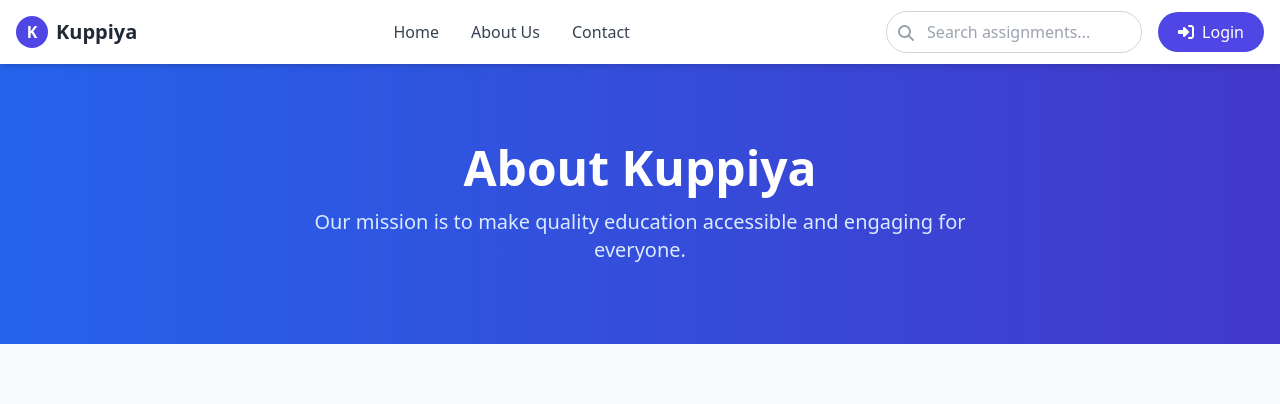
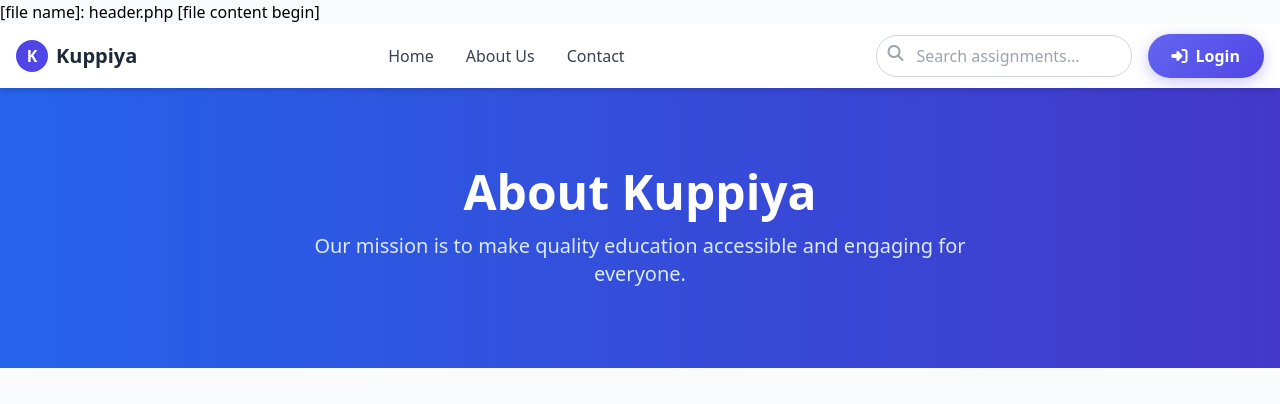
Before and after one commit to Dtharinda/Kuppiya, a PHP site: page /pages/about.php in a window 1280 px wide. Shown: the top 404 px of the page. Run offline with PHP 8.4, Linux system fonts and the light colour scheme; some libraries are stand-ins or nearby versions.

Commit message:
login backend done

```diff
--- a/includes/header.php
+++ b/includes/header.php
@@ -1,3 +1,11 @@
+[file name]: header.php
+[file content begin]
+<?php
+if (session_status() === PHP_SESSION_NONE) {
+    session_start();
+}
+?>
+
 <!DOCTYPE html>
 <html lang="en">
 
@@ -11,59 +19,45 @@
     <link rel="stylesheet" href="https://cdnjs.cloudflare.com/ajax/libs/font-awesome/6.4.0/css/all.min.css">
 
     <style>
-        /* Custom styles for modals and animations */
+        /* Modal styles */
         .modal {
-            display: none;
+            display: none !important;
             position: fixed;
-            z-index: 100;
-            left: 0;
-            top: 0;
-            width: 100%;
-            height: 100%;
-            background-color: rgba(0, 0, 0, 0.5);
+            inset: 0;
+            z-index: 9999;
+            background-color: rgba(15, 23, 42, 0.7);
+            backdrop-filter: blur(4px);
+            align-items: center;
+            justify-content: center;
+        }
+
+        .modal.active {
+            display: flex !important;
         }
 
         .modal-content {
-            animation: modalSlideIn 0.3s ease-out;
+            animation: scaleIn 0.3s cubic-bezier(0.34, 1.56, 0.64, 1);
+            z-index: 10000;
         }
 
-        @keyframes modalSlideIn {
-            from {
-                opacity: 0;
-                transform: translateY(-50px);
-            }
-
-            to {
-                opacity: 1;
-                transform: translateY(0);
-            }
+        @keyframes scaleIn {
+            from { opacity: 0; transform: scale(0.9); }
+            to { opacity: 1; transform: scale(1); }
         }
 
-        .modal-close:hover {
-            transform: rotate(90deg);
-            transition: transform 0.3s;
-        }
-
-        /* Custom colors for Kuppiya */
-        .kuppiya-primary {
-            background-color: #4f46e5;
-        }
-
-        .kuppiya-secondary {
-            background-color: #f8fafc;
-        }
-
-        .kuppiya-accent {
-            color: #f59e0b;
-        }
-
+        /* Login Button styles */
         .btn-primary {
-            background-color: #4f46e5;
+            background: linear-gradient(135deg, #6366f1 0%, #4f46e5 100%);
             color: white;
+            border: none;
+            box-shadow: 0 4px 15px rgba(79, 70, 229, 0.3);
+            transition: all 0.3s ease;
         }
 
         .btn-primary:hover {
-            background-color: #4338ca;
+            background: linear-gradient(135deg, #4f46e5 0%, #4338ca 100%);
+            transform: translateY(-2px);
+            box-shadow: 0 6px 20px rgba(79, 70, 229, 0.4);
         }
     </style>
 </head>
@@ -76,7 +70,7 @@
                 <!-- Logo -->
                 <div class="flex items-center">
                     <a href="index.php" class="flex items-center space-x-2">
-                        <div class="w-8 h-8 rounded-full kuppiya-primary flex items-center justify-center">
+                        <div class="w-8 h-8 rounded-full bg-indigo-600 flex items-center justify-center">
                             <span class="text-white font-bold">K</span>
                         </div>
                         <span class="text-xl font-bold text-gray-800">Kuppiya</span>
@@ -85,21 +79,16 @@
 
                 <!-- Navigation Links -->
                 <div class="hidden md:flex items-center space-x-8">
-                    <a href="./index.php"
-                        class="text-gray-700 hover:text-indigo-600 font-medium transition-colors duration-200">Home</a>
-                    <a href="../pages/about.php"
-                        class="text-gray-700 hover:text-indigo-600 font-medium transition-colors duration-200">About
-                        Us</a>
-                    <a href="../pages/contact.php"
-                        class="text-gray-700 hover:text-indigo-600 font-medium transition-colors duration-200">Contact</a>
+                    <a href="./index.php" class="text-gray-700 hover:text-indigo-600 font-medium transition-colors duration-200">Home</a>
+                    <a href="../pages/about.php" class="text-gray-700 hover:text-indigo-600 font-medium transition-colors duration-200">About Us</a>
+                    <a href="../pages/contact.php" class="text-gray-700 hover:text-indigo-600 font-medium transition-colors duration-200">Contact</a>
                 </div>
 
                 <!-- Search and Login Section -->
                 <div class="flex items-center space-x-4">
                     <!-- Search Bar -->
                     <div class="hidden md:block relative">
-                        <input type="text" placeholder="Search assignments..."
-                            class="pl-10 pr-4 py-2 border border-gray-300 rounded-full focus:outline-none focus:ring-2 focus:ring-indigo-500 focus:border-transparent w-64">
+                        <input type="text" placeholder="Search assignments..." class="pl-10 pr-4 py-2 border border-gray-300 rounded-full focus:outline-none focus:ring-2 focus:ring-indigo-500 focus:border-transparent w-64">
                         <div class="absolute left-3 top-2.5 text-gray-400">
                             <i class="fas fa-search"></i>
                         </div>
@@ -111,10 +100,29 @@
                     </button>
 
                     <!-- Login Button -->
-                    <button id="login-btn"
-                        class="btn-primary px-5 py-2 rounded-full font-medium transition-colors duration-200">
-                        <i class="fas fa-sign-in-alt mr-2"></i>Login
-                    </button>
+                    <div class="flex items-center space-x-4">
+                        <?php if (isset($_SESSION['user_id'])): ?>
+                            <div class="flex items-center bg-gray-100 px-4 py-2 rounded-2xl border border-gray-200">
+                                <div class="flex flex-col text-right mr-3">
+                                    <span class="text-xs text-gray-500 font-semibold uppercase">Welcome</span>
+                                    <span class="text-sm font-bold text-indigo-700"><?php echo htmlspecialchars($_SESSION['username']); ?></span>
+                                </div>
+
+                                <div class="flex items-center space-x-2 border-l pl-3 ml-1 border-gray-300">
+                                    <a href="dashboard.php" class="p-2 bg-indigo-600 text-white rounded-xl hover:bg-indigo-700 transition shadow-md" title="Dashboard">
+                                        <i class="fas fa-th-large"></i>
+                                    </a>
+                                    <a href="../backend/logout.php" class="p-2 bg-red-100 text-red-600 rounded-xl hover:bg-red-200 transition" title="Logout">
+                                        <i class="fas fa-sign-out-alt"></i>
+                                    </a>
+                                </div>
+                            </div>
+                        <?php else: ?>
+                            <button id="login-btn" class="btn-primary px-6 py-2.5 rounded-full font-bold shadow-lg transition-all duration-300">
+                                <i class="fas fa-sign-in-alt mr-2"></i>Login
+                            </button>
+                        <?php endif; ?>
+                    </div>
 
                     <!-- Mobile Menu Button -->
                     <button id="mobile-menu-btn" class="md:hidden text-gray-600">
@@ -126,8 +134,7 @@
             <!-- Mobile Search Bar (Hidden by default) -->
             <div id="mobile-search" class="md:hidden mt-2 hidden">
                 <div class="relative">
-                    <input type="text" placeholder="Search assignments..."
-                        class="w-full pl-10 pr-4 py-2 border border-gray-300 rounded-full focus:outline-none focus:ring-2 focus:ring-indigo-500 focus:border-transparent">
+                    <input type="text" placeholder="Search assignments..." class="w-full pl-10 pr-4 py-2 border border-gray-300 rounded-full focus:outline-none focus:ring-2 focus:ring-indigo-500 focus:border-transparent">
                     <div class="absolute left-3 top-2.5 text-gray-400">
                         <i class="fas fa-search"></i>
                     </div>
@@ -137,13 +144,9 @@
             <!-- Mobile Menu (Hidden by default) -->
             <div id="mobile-menu" class="md:hidden mt-4 pb-4 hidden">
                 <div class="flex flex-col space-y-4">
-                    <a href="index.php"
-                        class="text-gray-700 hover:text-indigo-600 font-medium transition-colors duration-200">Home</a>
-                    <a href="./pages/about.php"
-                        class="text-gray-700 hover:text-indigo-600 font-medium transition-colors duration-200">About
-                        Us</a>
-                    <a href="./pages/contact.php"
-                        class="text-gray-700 hover:text-indigo-600 font-medium transition-colors duration-200">Contact</a>
+                    <a href="./index.php" class="text-gray-700 hover:text-indigo-600 font-medium transition-colors duration-200">Home</a>
+                    <a href="../pages/about.php" class="text-gray-700 hover:text-indigo-600 font-medium transition-colors duration-200">About Us</a>
+                    <a href="../pages/contact.php" class="text-gray-700 hover:text-indigo-600 font-medium transition-colors duration-200">Contact</a>
                 </div>
             </div>
         </div>
@@ -151,7 +154,7 @@
 
     <!-- Login Modal -->
     <div id="login-modal" class="modal">
-        <div class="modal-content bg-white rounded-lg shadow-xl max-w-md w-full mx-auto mt-20">
+        <div class="modal-content bg-white rounded-lg shadow-xl max-w-md w-full mx-4">
             <div class="p-6">
                 <div class="flex justify-between items-center mb-6">
                     <h2 class="text-2xl font-bold text-gray-800">Login to Kuppiya</h2>
@@ -160,36 +163,22 @@
                     </button>
                 </div>
 
-                <form id="login-form" class="space-y-4">
+                <form id="login-form" action="../backend/login_backend.php" method="POST" class="space-y-4">
                     <div>
                         <label for="login-email" class="block text-gray-700 font-medium mb-2">Email</label>
-                        <input type="email" id="login-email"
-                            class="w-full px-4 py-2 border border-gray-300 rounded-lg focus:outline-none focus:ring-2 focus:ring-indigo-500 focus:border-transparent"
-                            placeholder="student@campus.edu" required>
+                        <input type="email" name="email" id="login-email" class="w-full px-4 py-2 border border-gray-300 rounded-lg focus:outline-none focus:ring-2 focus:ring-indigo-500 focus:border-transparent" placeholder="student@campus.edu" required>
                     </div>
 
                     <div>
                         <label for="login-password" class="block text-gray-700 font-medium mb-2">Password</label>
-                        <input type="password" id="login-password"
-                            class="w-full px-4 py-2 border border-gray-300 rounded-lg focus:outline-none focus:ring-2 focus:ring-indigo-500 focus:border-transparent"
-                            placeholder="••••••••" required>
+                        <input type="password" name="password" id="login-password" class="w-full px-4 py-2 border border-gray-300 rounded-lg focus:outline-none focus:ring-2 focus:ring-indigo-500 focus:border-transparent" placeholder="••••••••" required>
                     </div>
 
-                    <div class="flex items-center justify-between">
-                        <div class="flex items-center">
-                            <input type="checkbox" id="remember-me"
-                                class="h-4 w-4 text-indigo-600 focus:ring-indigo-500 border-gray-300 rounded">
-                            <label for="remember-me" class="ml-2 block text-sm text-gray-700">Remember me</label>
-                        </div>
-                        <a href="#" class="text-sm text-indigo-600 hover:text-indigo-800">Forgot password?</a>
-                    </div>
-
-                    <button type="submit" class="w-full btn-primary py-3 rounded-lg font-medium">Login</button>
+                    <button type="submit" name="login" class="w-full btn-primary py-3 rounded-lg font-medium">Login</button>
 
                     <div class="text-center mt-4">
                         <p class="text-gray-600">Don't have an account?
-                            <button id="show-register"
-                                class="text-indigo-600 hover:text-indigo-800 font-medium">Register here</button>
+                            <button type="button" id="show-register" class="text-indigo-600 hover:text-indigo-800 font-medium">Register here</button>
                         </p>
                     </div>
                 </form>
@@ -199,7 +188,7 @@
 
     <!-- Register Modal -->
     <div id="register-modal" class="modal">
-        <div class="modal-content bg-white rounded-lg shadow-xl max-w-md w-full mx-auto mt-10">
+        <div class="modal-content bg-white rounded-lg shadow-xl max-w-md w-full mx-4">
             <div class="p-6">
                 <div class="flex justify-between items-center mb-6">
                     <h2 class="text-2xl font-bold text-gray-800">Create Account</h2>
@@ -208,61 +197,32 @@
                     </button>
                 </div>
 
-                <form id="register-form" class="space-y-4">
+                <form id="register-form" action="../backend/register_backend.php" method="POST" class="space-y-4">
                     <div>
-                        <label for="register-name" class="block text-gray-700 font-medium mb-2">Full Name</label>
-                        <input type="text" id="register-name"
-                            class="w-full px-4 py-2 border border-gray-300 rounded-lg focus:outline-none focus:ring-2 focus:ring-indigo-500 focus:border-transparent"
-                            placeholder="John Smith" required>
+                        <label for="register-username" class="block text-gray-700 font-medium mb-2">Username</label>
+                        <input type="text" name="username" id="register-username" class="w-full px-4 py-2 border border-gray-300 rounded-lg focus:outline-none focus:ring-2 focus:ring-indigo-500 focus:border-transparent" placeholder="Your Name" required>
                     </div>
 
                     <div>
                         <label for="register-email" class="block text-gray-700 font-medium mb-2">Email</label>
-                        <input type="email" id="register-email"
-                            class="w-full px-4 py-2 border border-gray-300 rounded-lg focus:outline-none focus:ring-2 focus:ring-indigo-500 focus:border-transparent"
-                            placeholder="student@campus.edu" required>
+                        <input type="email" name="email" id="register-email" class="w-full px-4 py-2 border border-gray-300 rounded-lg focus:outline-none focus:ring-2 focus:ring-indigo-500 focus:border-transparent" placeholder="student@campus.edu" required>
                     </div>
 
                     <div>
                         <label for="register-password" class="block text-gray-700 font-medium mb-2">Password</label>
-                        <input type="password" id="register-password"
-                            class="w-full px-4 py-2 border border-gray-300 rounded-lg focus:outline-none focus:ring-2 focus:ring-indigo-500 focus:border-transparent"
-                            placeholder="••••••••" required>
+                        <input type="password" name="password" id="register-password" class="w-full px-4 py-2 border border-gray-300 rounded-lg focus:outline-none focus:ring-2 focus:ring-indigo-500 focus:border-transparent" placeholder="••••••••" required minlength="8">
                     </div>
 
                     <div>
-                        <label for="register-confirm-password" class="block text-gray-700 font-medium mb-2">Confirm
-                            Password</label>
-                        <input type="password" id="register-confirm-password"
-                            class="w-full px-4 py-2 border border-gray-300 rounded-lg focus:outline-none focus:ring-2 focus:ring-indigo-500 focus:border-transparent"
-                            placeholder="••••••••" required>
+                        <label for="register-confirm-password" class="block text-gray-700 font-medium mb-2">Confirm Password</label>
+                        <input type="password" name="confirm_password" id="register-confirm-password" class="w-full px-4 py-2 border border-gray-300 rounded-lg focus:outline-none focus:ring-2 focus:ring-indigo-500 focus:border-transparent" placeholder="••••••••" required>
                     </div>
 
-                    <div>
-                        <label for="register-role" class="block text-gray-700 font-medium mb-2">I want to</label>
-                        <select id="register-role"
-                            class="w-full px-4 py-2 border border-gray-300 rounded-lg focus:outline-none focus:ring-2 focus:ring-indigo-500 focus:border-transparent">
-                            <option value="buyer">Buy assignments</option>
-                            <option value="seller">Sell assignments</option>
-                            <option value="both">Both buy and sell</option>
-                        </select>
-                    </div>
-
-                    <div class="flex items-center">
-                        <input type="checkbox" id="terms"
-                            class="h-4 w-4 text-indigo-600 focus:ring-indigo-500 border-gray-300 rounded" required>
-                        <label for="terms" class="ml-2 block text-sm text-gray-700">
-                            I agree to the <a href="#" class="text-indigo-600 hover:text-indigo-800">Terms &
-                                Conditions</a>
-                        </label>
-                    </div>
-
-                    <button type="submit" class="w-full btn-primary py-3 rounded-lg font-medium">Create Account</button>
+                    <button type="submit" name="register" class="w-full btn-primary py-3 rounded-lg font-medium">Create Account</button>
 
                     <div class="text-center mt-4">
                         <p class="text-gray-600">Already have an account?
-                            <button id="show-login" class="text-indigo-600 hover:text-indigo-800 font-medium">Login
-                                here</button>
+                            <button type="button" id="show-login" class="text-indigo-600 hover:text-indigo-800 font-medium">Login here</button>
                         </p>
                     </div>
                 </form>
```
Also changed, not shown: backend/login_backend.php (added, +57 -0 lines), backend/logout.php (added, +7 -0 lines), backend/register_backend.php (added, +35 -0 lines), includes/footer.php (+29 -52 lines), includes/kuppiya_db.php (added, +12 -0 lines).
